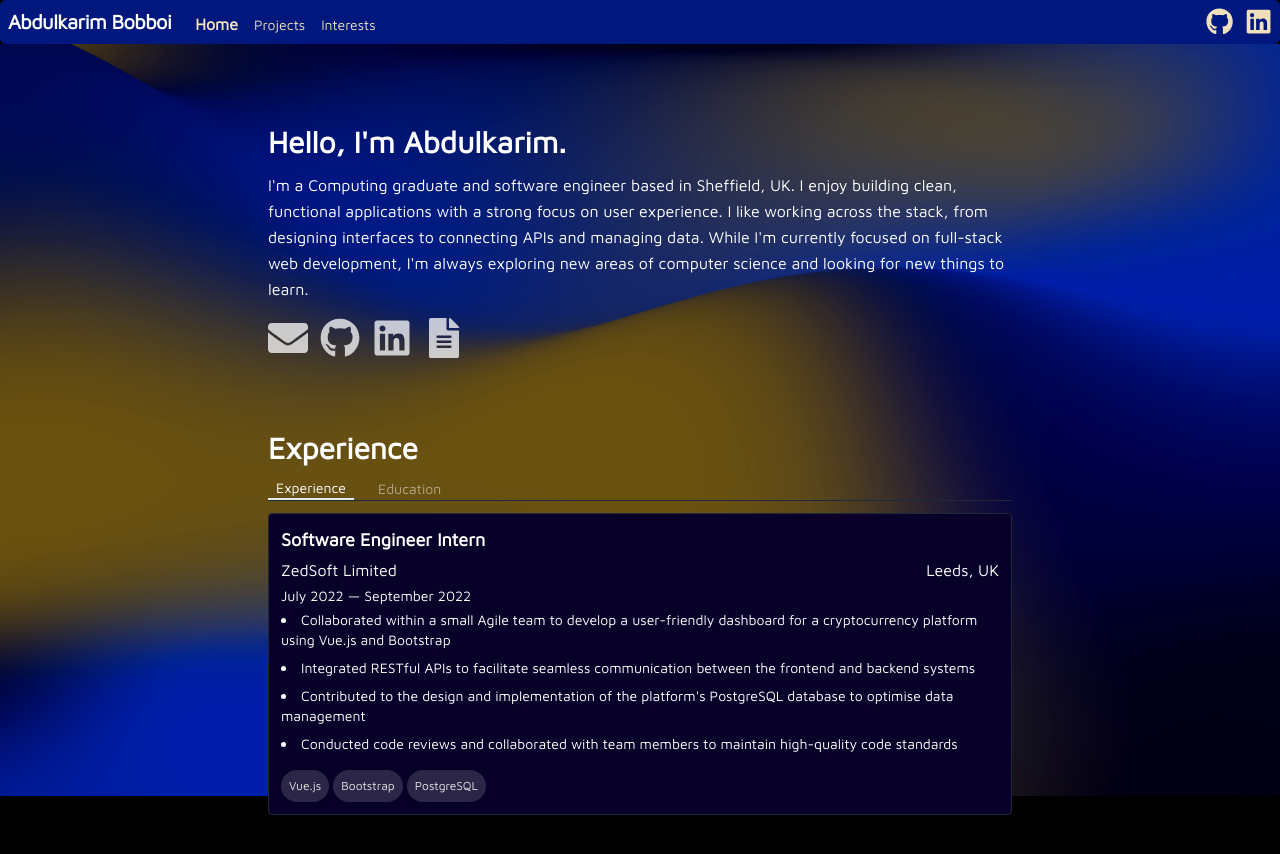
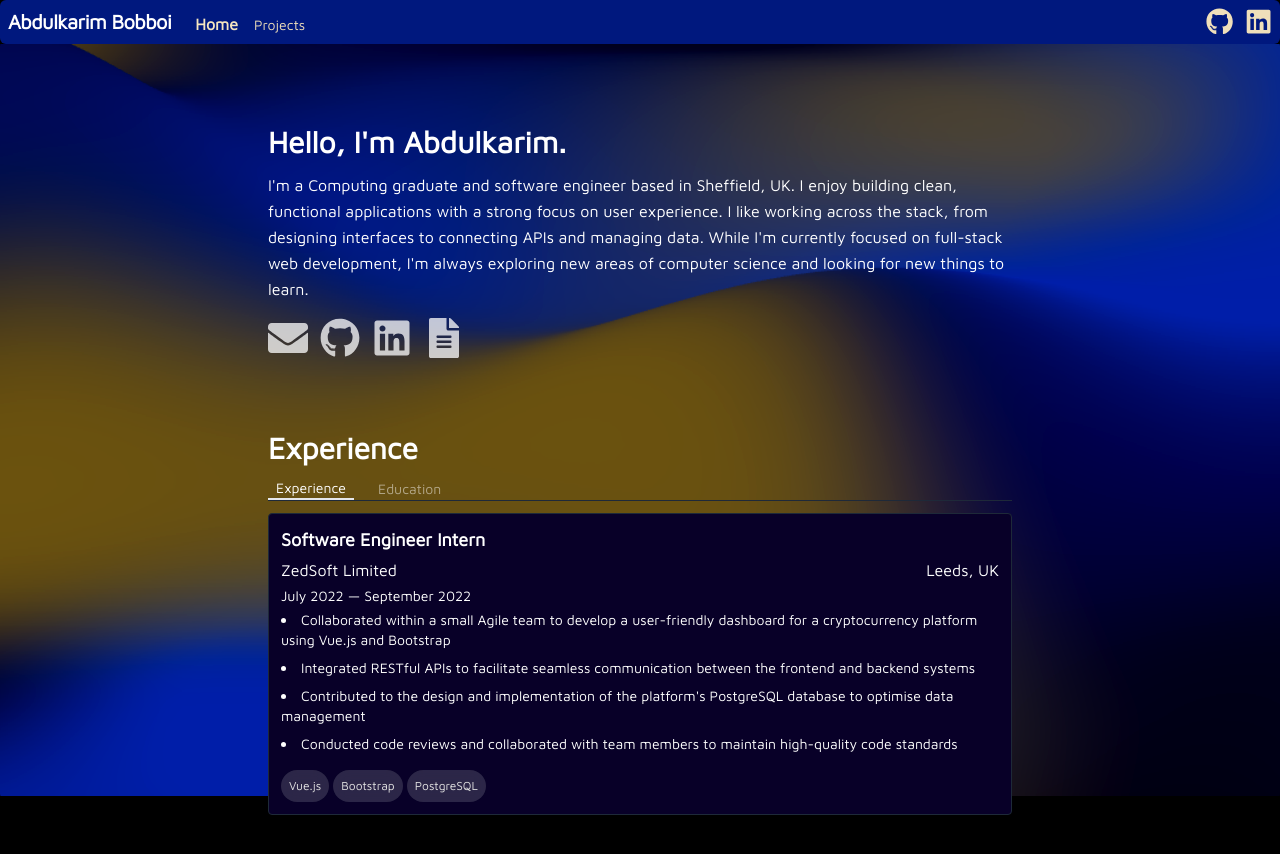
Before and after one commit to karimbobboi/portfolio, a Next.js app: page / in a window 1280 px wide. Shown: the top 854 px of the page. Built offline with nearby package versions, Linux system fonts and the light colour scheme.

Commit message:
refactor: update image paths

```diff
--- a/src/app/components/NavBar.tsx
+++ b/src/app/components/NavBar.tsx
@@ -9,7 +9,7 @@ export default function NavBar(){
     const pages = [
         {name: 'Home', path: '/'},
         {name: 'Projects', path: '/projects'},
-        {name: 'Interests', path: '/interests'},
+        // {name: 'Interests', path: '/interests'},
     ]
 
     return(
--- a/src/app/page.tsx
+++ b/src/app/page.tsx
@@ -22,9 +22,6 @@ interface Education {
   period: string;
   description: string[];
 }
-
-const basePath = process.env.NODE_ENV === "production" ? "/portfolio" : "";
-console.log(basePath);
 
 const experiences: Experience[] = [
   {
@@ -173,7 +170,7 @@ export default function Home() {
                   tooltip="LinkedIn profile"
                 />
                 <ContactLink
-                  href={`${basePath}/cv.pdf`}
+                  href="/cv.pdf"
                   icon={<FaFileAlt className="w-[2.5rem] h-[2.5rem]" />}
                   tooltip="View resume"
                 />
--- a/src/app/projects/page.tsx
+++ b/src/app/projects/page.tsx
@@ -22,7 +22,7 @@ const projects: Project[] = [
     title: "Go Game",
     description: "A real-time web-based implementation of the board game of Go. It supports different board sizes and includes features like score calculation, move checking and special game rules like seki and ladder detection.",
     techStack: ["Vue.js", "JavaScript", "Bootstrap", "HTML5 Canvas"],
-    image: "https://karimbobboi.github.io/portfolio/projects/go-game.png",
+    image: "/portfolio/projects/go-game.png",
     github: "https://github.com/karimbobboi/Go-Game",
     url: 'https://karimbobboi.github.io/Go-Game/',
     featured: true
@@ -39,7 +39,7 @@ const projects: Project[] = [
     title: "Portfolio website",
     description: "A personal portfolio website to showcase my projects, skills, and experience in software development.",
     techStack: ["Next.js", "TypeScript", "TailwindCSS", "React.js"],
-    image: "/projects/portfolio.png",
+    image: "/portfolio/projects/portfolio.png",
     github: "https://github.com/karimbobboi/portfolio"
   },
 ];
```
